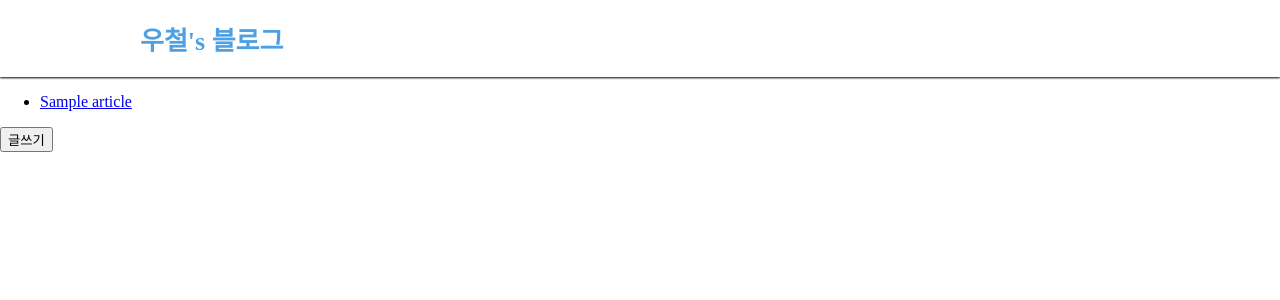
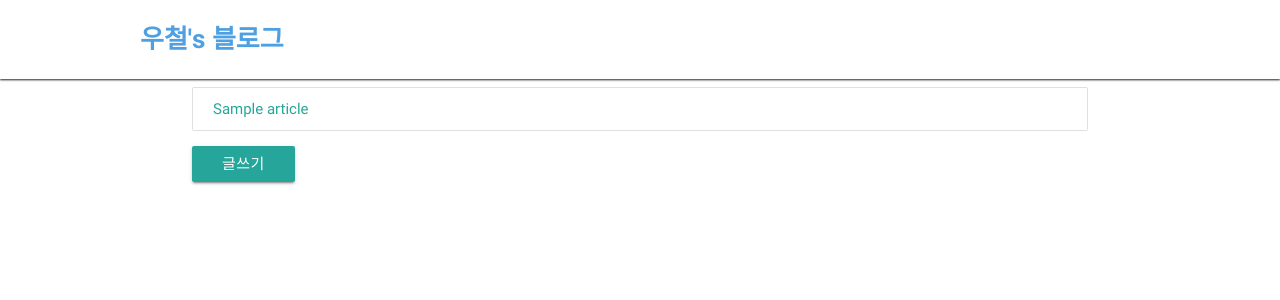
Before and after one commit to dlkorea/piro_remind, a Django app: page / in a window 1280 px wide. Shown: the top 300 px of the page. Run offline with Django 3.2, Linux system fonts and the light colour scheme; tables that the repository leaves empty hold one stand-in row (values such as "Sample post").

Commit message:
2018. 01. 22 수업 자료 정리본

```diff
--- /dev/null
+++ b/core/static/css/core.css
@@ -0,0 +1,17 @@
+/*a {
+    display: inline-block;
+    padding: 10px 15px;
+    text-decoration: none;
+    color: black;
+    border: 1px solid #eeeeee;
+    background-color: #f9f4f4;
+    border-radius: 30px;
+}
+a:hover, a:focus {
+    background-color: #e46868;
+    text-decoration: none;
+}*/
+.fixed_width {
+    width: 1024px;
+    margin: auto;
+}
--- a/core/templates/base.html
+++ b/core/templates/base.html
@@ -1,19 +1,27 @@
+{% load static %}
 <!DOCTYPE html>
 <html>
 <head>
     <meta charset="utf-8">
     <title>블로그 - {{ pk }} 번째 게시물</title>
+
+    <link href="{% static 'css/core.css' %}" rel="stylesheet" type="text/css" />
+
+    <link rel="stylesheet" href="https://cdnjs.cloudflare.com/ajax/libs/materialize/0.100.2/css/materialize.min.css">
+
+    <script src="https://cdnjs.cloudflare.com/ajax/libs/materialize/0.100.2/js/materialize.min.js"></script>
+
 </head>
 <body style="margin: 0;">
     <div style="padding: 20px; box-shadow: 0 1px 2px;">
-        <span style="display: block;
+        <a href="/" style="display: block;
                      width: 1000px;
                      margin: auto;
                      font-weight: bold;
                      font-size: 26px;
-                     color: #4ea0e2;">우철's 블로그</span>
+                     color: #4ea0e2;">우철's 블로그</a>
     </div>
-    <div>
+    <div class="container">
         {% block content %}{% endblock %}
     </div>
 </body>
--- a/core/templates/core/article_create.html
+++ b/core/templates/core/article_create.html
@@ -3,9 +3,6 @@
 
 {% block content %}
 <div style="text-align: center; margin-top: 100px;">
-  <h1>request.GET : {{ request.GET }}</h1>
-  <h1>request.POST : {{ request.POST }}</h1>
-
   <h2>게시판 글쓰기</h2>
   <form method="POST">
     {% csrf_token %}
--- a/core/templates/core/article_detail.html
+++ b/core/templates/core/article_detail.html
@@ -2,7 +2,7 @@
 
 
 {% block content %}
-<div style="width: 1000px; margin: auto;">
+<div>
     <div style="padding: 80px 0 30px 0; margin-bottom: 50px;">
         <h2 style="text-align: center; color: #565656;">{{ article.title }}</h2>
         <div style="text-align: right;
@@ -16,8 +16,6 @@
     <div style="font-size: 13px; line-height: 18px; color: #565656;">
         <p>{{ article.content }}</p>
     </div>
-    <a href="{% url 'article_list' %}">
-        <button>목록으로</button>
-    </a>
+    <a href="{% url 'article_list' %}" class="waves-effect waves-light btn">목록으로</a>
 </div>
 {% endblock %}
--- a/core/templates/core/article_list.html
+++ b/core/templates/core/article_list.html
@@ -2,14 +2,12 @@
 
 
 {% block content %}
-<ul>
+<div class="collection">
   {% for article in article_list %}
-  <li>
-    <a href="{% url 'article_detail' article.pk %}">{{ article.title }}</a>
-  </li>
+  <a class="collection-item" href="{% url 'article_detail' article.pk %}">{{ article.title }}</a>
   {% endfor %}
-</ul>
-<a href="{% url 'article_create' %}">
-  <button>글쓰기</button>
-</a>
+</div>
+
+<a href="{% url 'article_create' %}" class="waves-effect waves-light btn">글쓰기</a>
+
 {% endblock %}
--- a/piro_remind/urls.py
+++ b/piro_remind/urls.py
@@ -1,5 +1,7 @@
 from django.contrib import admin
 from django.urls import path
+from django.conf import settings
+from django.conf.urls.static import static
 
 from core import views
 
@@ -9,3 +11,7 @@
     path('<int:pk>/', views.article_detail, name='article_detail'),
     path('create/', views.article_create, name='article_create'),
 ]
+
+if settings.DEBUG:
+    urlpatterns += static(settings.STATIC_URL, document_root=settings.STATIC_ROOT)
+    urlpatterns += static(settings.MEDIA_URL, document_root=settings.MEDIA_ROOT)
```
Also changed, not shown: piro_remind/settings.py (+7 -0 lines).
